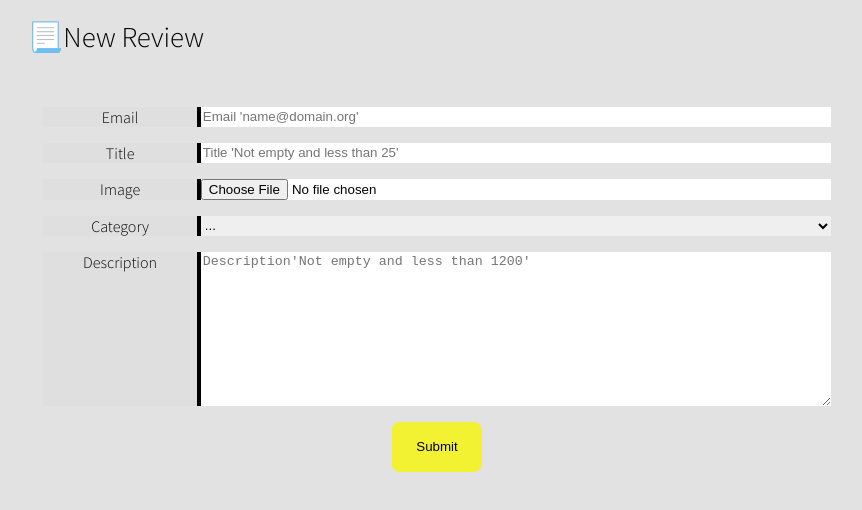
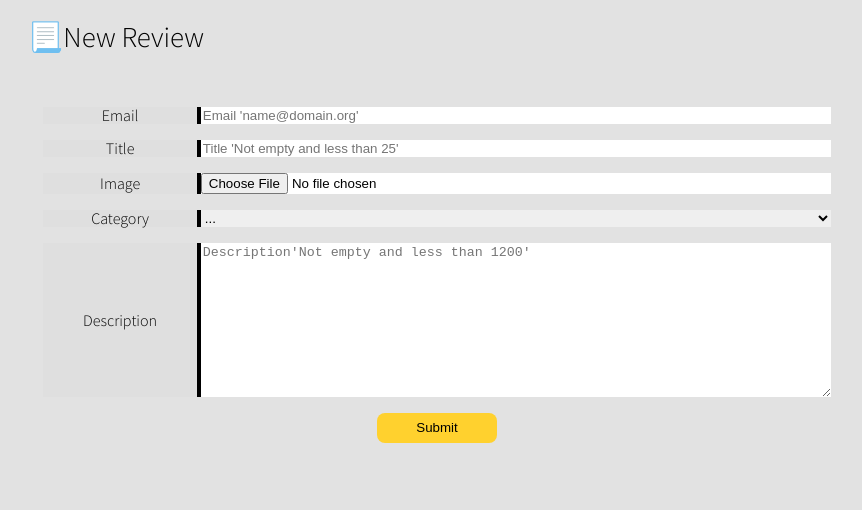
Before and after one commit to javidiazdom/coches-daw1, a plain HTML site: page templates/Form/Form.html in a window 1280 px wide. Shown: the whole page, without its empty margins (203-1065 px from the left). Drawn offline with Linux system fonts and the light colour scheme.

Commit message:
Logic for saving form images on localstorage

```diff
--- a/templates/Form/Form.css
+++ b/templates/Form/Form.css
@@ -24,12 +24,15 @@ label {
   background-color: #dfdfdf;
   border-right: 4px solid #000000;
   text-align: center;
+  line-height: 100%;
+  justify-content: center;
+  align-content: center;
 }
 
 .submit {
-  width: 90px;
-  height: 50px;
-  background-color: rgba(247, 247, 8, 0.801);
+  width: 120px;
+  height: 30px;
+  background-color: #FFD12E;
   color: #000000;
   border-radius: 8px;
   border: 0;
--- a/templates/Form/Form.js
+++ b/templates/Form/Form.js
@@ -5,11 +5,8 @@ const category = document.getElementById('category');
 const fileInput = document.getElementById('img');
 
 function validarForm(event) {
-    //event.preventDefault();
-    //var correcto = true;
     var expresion = /^[a-z][\w.-]+@\w[\w.-]+\.[\w.-]*[a-z][a-z]$/i;
     if(!expresion.test(email.value)) {
-        //correcto = false;
         event.preventDefault();
         document.getElementById('1').innerHTML='Email incorrecto';
         email.focus();
@@ -32,10 +29,14 @@ function validarForm(event) {
         document.getElementById('3').innerHTML='Imagen incorrecta';
     } else {
         document.getElementById('3').innerHTML='';
+        var reader = new FileReader();
+        reader.addEventListener("load",() => {
+            localStorage.setItem("inputImage", reader.result);
+        })
+        reader.readAsDataURL(fileInput.files[0]);
     }
 
     if(category.value == '') {
-        //correcto = false;
         event.preventDefault();
         document.getElementById('4').innerHTML='Escoja una opción';
         category.focus();
@@ -45,7 +46,6 @@ function validarForm(event) {
 
     if(description.value < 20 || description.value > 1200) {
         event.preventDefault();
-        //correcto = false;
         document.getElementById('5').innerHTML='Descipción incorrecta';
         description.focus();
     } else {
```
